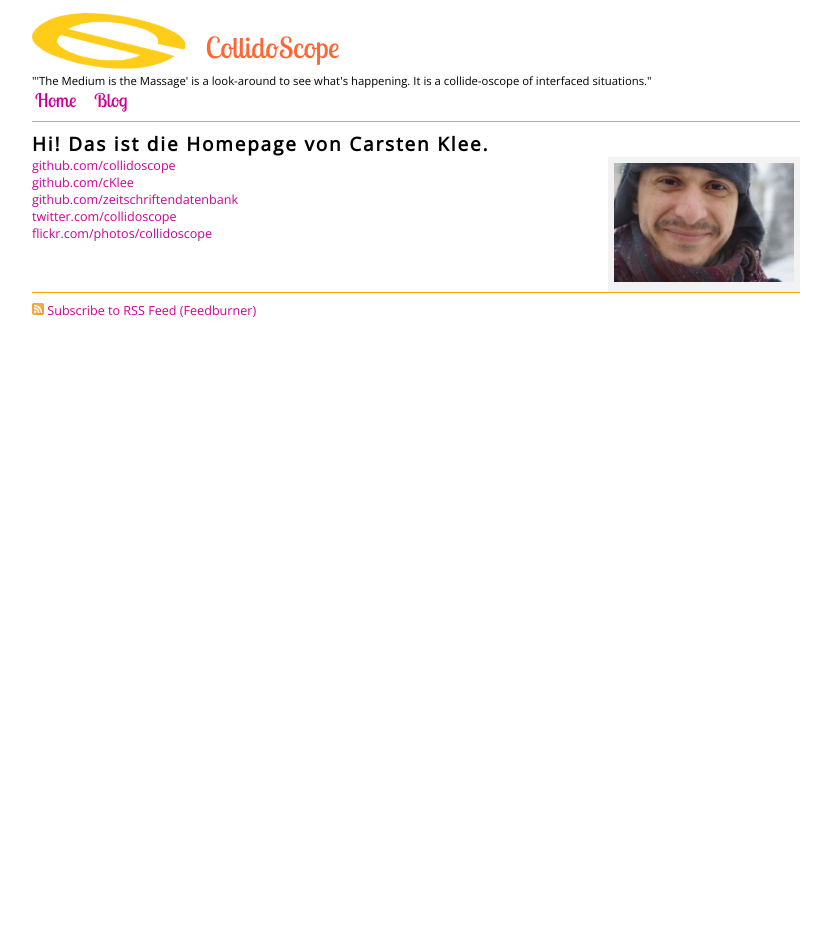
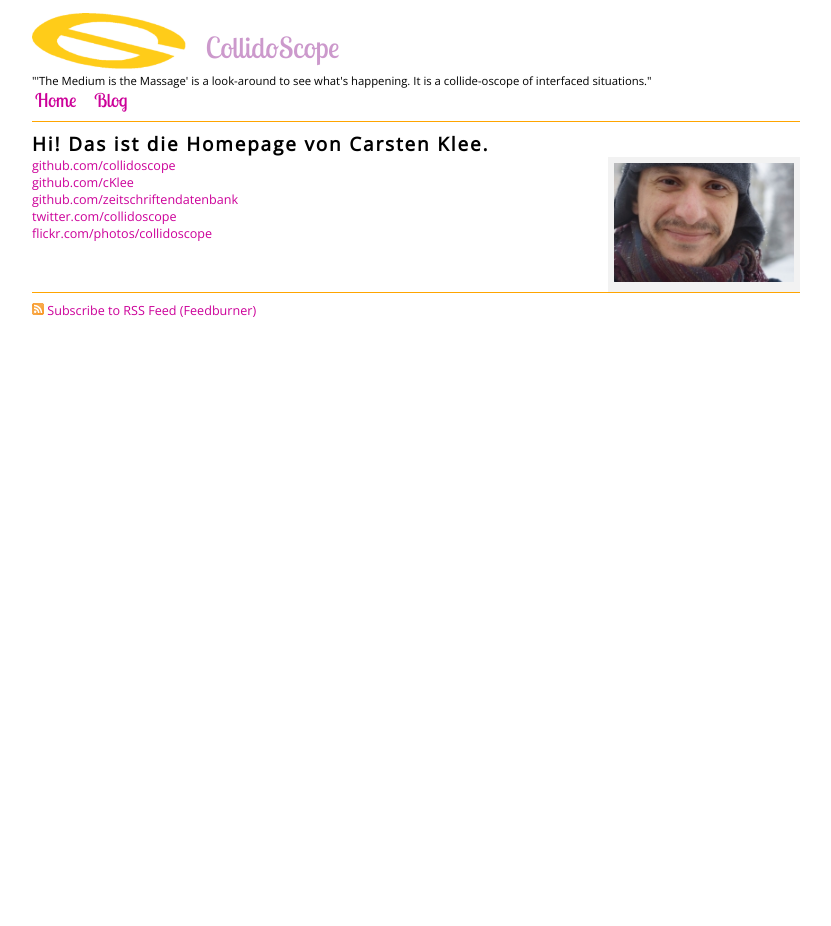
Before and after one commit to collidoscope/collidoscope.github.com, a Jekyll site: the page built from index.html, in a window 1280 px wide. Shown: the whole page, without its empty margins (224-1055 px from the left). Built offline with Jekyll 4.4.1, drawn with Linux system fonts in a browser that asks for light colours; some web fonts are replaced; Markdown is read by kramdown in place of the engine named in the settings.

Commit message:
Updated.

```diff
--- a/css/screen.css
+++ b/css/screen.css
@@ -18,7 +18,7 @@
 h3 {font-size: 1.3em;letter-spacing:0.1em;}
 h4 {font-size: 1.1em;letter-spacing:0.1em;}
 
-/* rot FF0000 braun 993300 tomato FF6633 tan CCCC99 darksalmon FF9966 magenta FF00FF orange FF9900 green 009900* light-grey #F2F2F2 */
+/* rot FF0000 braun 993300 tomato FF6633 tan CCCC99 visited #CC99CC darksalmon FF9966 magenta FF00FF orange FF9900 green 009900* light-grey #F2F2F2 */
 
 a:link{color:#CC0099; text-decoration: none;}
 a:visited{color:#CC99CC; text-decoration: none;}
@@ -35,7 +35,7 @@
 #logo_div{display:inline;}
 #main_logo {width:20%;}
 
-#pagename {font-size: 2.3em;font-family: 'Lobster Two';margin-left:20px;color:#FF6633;vertical-align:30%;}
+#pagename {font-size: 2.3em;font-family: 'Lobster Two';margin-left:20px;color:#CC99CC;vertical-align:30%;}
 #pageteaser{font-size: 0.9em;}
 
 /* Navigation */
```
